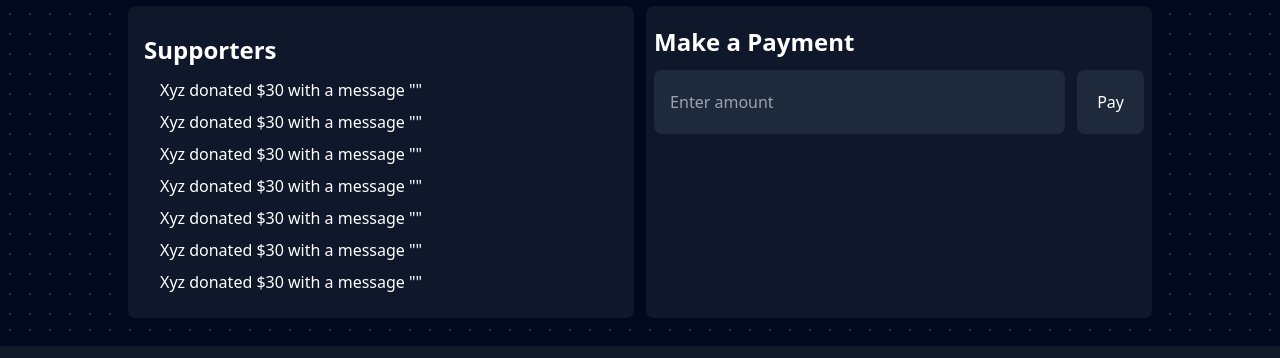
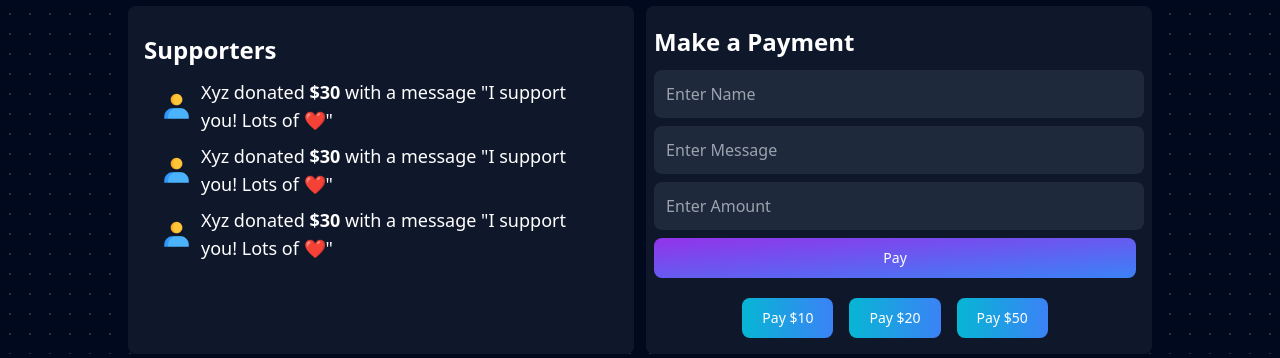
Before and after one commit to heydawood/get-me-a-tea, a Next.js app: page /dashoard in a window 1280 px wide. Shown: the part 580-938 px from the top of the page. Built offline with nearby package versions, Linux system fonts and the light colour scheme; no server answers.

Commit message:
commit-13 username page.js ui updated

```diff
--- a/app/[username]/page.js
+++ b/app/[username]/page.js
@@ -23,26 +23,47 @@ const Username = ({ params }) => {
 
         <div className="payment flex gap-3 w-[80%] mt-10">
           <div className="supporters w-1/2 bg-slate-900 text-white p-4 rounded-lg">
-            {/* show list of all the supporters as a leaderboard */}
             <h2 className='text-2xl font-bold my-3'>Supporters</h2>
-            <ul className='mx-4'>
-              <li className='my-2'>Xyz donated $30 with a message ""</li>
-              <li className='my-2'>Xyz donated $30 with a message ""</li>
-              <li className='my-2'>Xyz donated $30 with a message ""</li>
-              <li className='my-2'>Xyz donated $30 with a message ""</li>
-              <li className='my-2'>Xyz donated $30 with a message ""</li>
-              <li className='my-2'>Xyz donated $30 with a message ""</li>
-              <li className='my-2'>Xyz donated $30 with a message ""</li>
+            <ul className='mx-4 text-lg'>
+
+              <li className='my-2 flex gap-2 items-center'>
+                <img width={33} src="avatar.gif" alt="avatar" />
+                <span>
+                  Xyz donated <span className="font-bold">$30</span> with a message "I support you! Lots of ❤️"
+                </span></li>
+              <li className='my-2 flex gap-2 items-center'>
+                <img width={33} src="avatar.gif" alt="avatar" />
+                <span>
+                  Xyz donated <span className="font-bold">$30</span> with a message "I support you! Lots of ❤️"
+                </span></li>
+              <li className='my-2 flex gap-2 items-center'>
+                <img width={33} src="avatar.gif" alt="avatar" />
+                <span>
+                  Xyz donated <span className="font-bold">$30</span> with a message "I support you! Lots of ❤️"
+                </span></li>
+
             </ul>
           </div>
 
           <div className="makePayment w-1/2 bg-slate-900 text-white p-2 rounded-lg">
             <h2 className='text-2xl font-bold my-3'>Make a Payment</h2>
-            <div className='flex gap-3'>
-              <input className='w-full p-4 rounded-lg bg-slate-800' placeholder="Enter amount" />
-              <button className='bg-slate-800 p-5 rounded-lg'>Pay</button>
+
+            <div className='flex gap-2 flex-col'>
+              <input type='text' className='w-full p-3 rounded-lg bg-slate-800' placeholder="Enter Name" />
+              <input type='text' className='w-full p-3 rounded-lg bg-slate-800' placeholder="Enter Message" />
+              <input type='text' className='w-full p-3 rounded-lg bg-slate-800' placeholder="Enter Amount" />
+              <button type="button" class="text-white bg-gradient-to-br from-purple-600 to-blue-500 hover:bg-gradient-to-bl focus:ring-2 focus:outline-none focus:ring-blue-300 dark:focus:ring-blue-800 font-medium rounded-lg text-sm px-5 py-2.5 text-center me-2 mb-2">Pay</button>
             </div>
+            {/* Or choose from these amounts */}
+
+            <div className='flex gap-2 mt-3 items-center justify-center'>
+              <button type="button" class="text-white bg-gradient-to-r from-cyan-500 to-blue-500 hover:bg-gradient-to-bl focus:ring-2 focus:outline-none focus:ring-cyan-300 dark:focus:ring-cyan-800 font-medium rounded-lg text-sm px-5 py-2.5 text-center me-2 mb-2">Pay $10</button>
+              <button type="button" class="text-white bg-gradient-to-r from-cyan-500 to-blue-500 hover:bg-gradient-to-bl focus:ring-2 focus:outline-none focus:ring-cyan-300 dark:focus:ring-cyan-800 font-medium rounded-lg text-sm px-5 py-2.5 text-center me-2 mb-2">Pay $20</button>
+              <button type="button" class="text-white bg-gradient-to-r from-cyan-500 to-blue-500 hover:bg-gradient-to-bl focus:ring-2 focus:outline-none focus:ring-cyan-300 dark:focus:ring-cyan-800 font-medium rounded-lg text-sm px-5 py-2.5 text-center me-2 mb-2">Pay $50</button>
+            </div>
+
           </div>
+
         </div>
       </div>
     </>
```
Also changed, not shown: public/avatar.gif (added).
